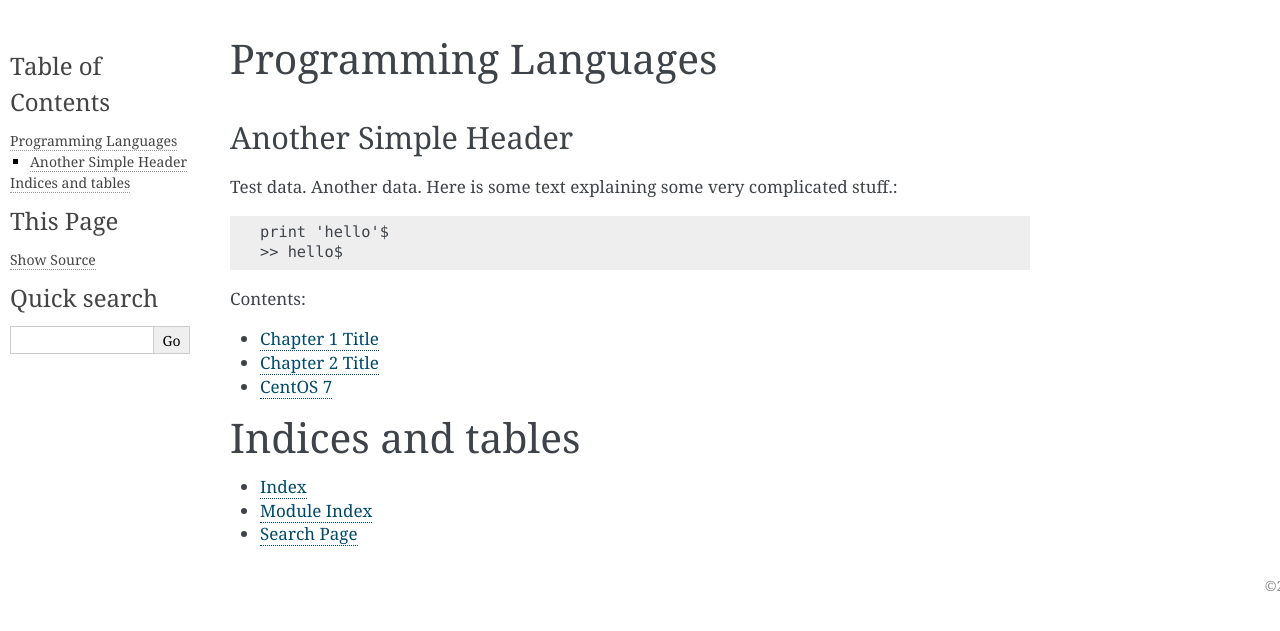
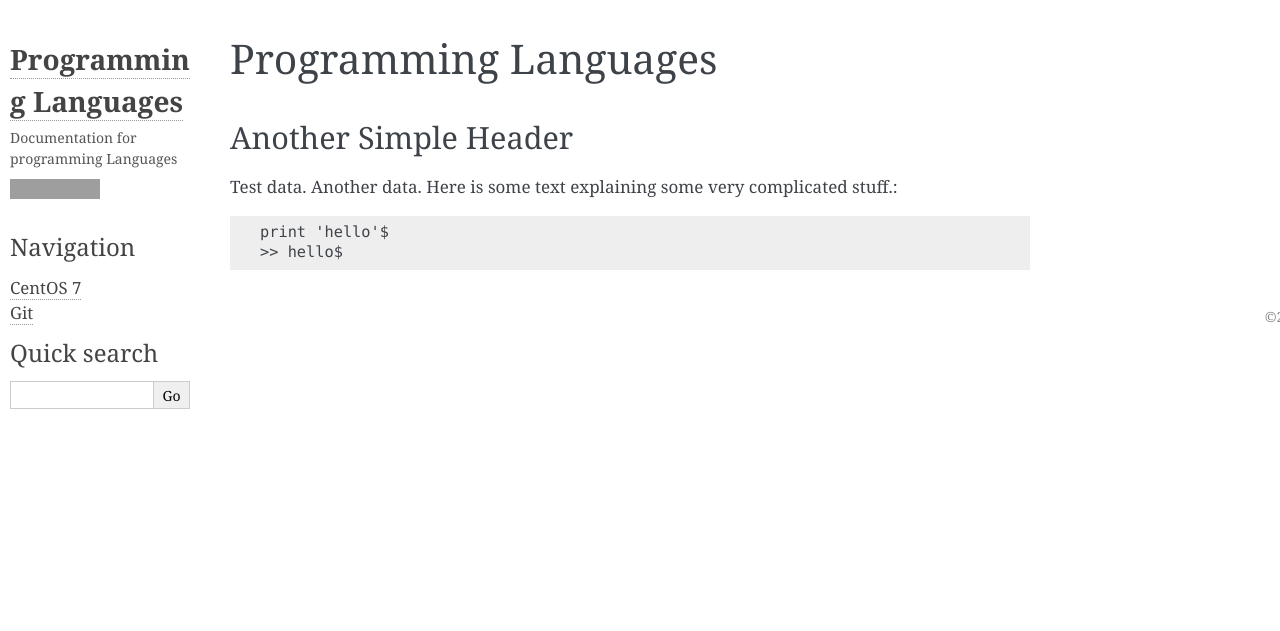
Before and after one commit to tuyennguyensiliconspots/ProgrammingLanguages, a Sphinx documentation site: the page built from source/index.rst, in a window 1280 px wide. Shown: the top 631 px of the page. Built offline with Sphinx 7.4.7, drawn with Linux system fonts in a browser that asks for light colours; grey boxes are pictures that could not be loaded.

Commit message:
Update Alabaster theme

```diff
--- a/source/conf.py
+++ b/source/conf.py
@@ -84,7 +84,19 @@ todo_include_todos = False
 # a list of builtin themes.
 #
 html_theme = 'alabaster'
+html_sidebars = {
+    '**': [
+        'about.html',
+        'navigation.html',
+        'relations.html',
+        'searchbox.html',
+        'donate.html',
+    ]
+}
 html_theme_options = {
+    'description': "Documentation for programming Languages",
+    'github_user': 'tuyennguyensiliconspots',
+    'github_repo': 'ProgrammingLanguages',
     "fixed_sidebar": "true",
     "show_powered_by": "false",
     "page_width": "1510px",
--- a/source/git.rst
+++ b/source/git.rst
@@ -1,3 +1,7 @@
+===============
+Git
+===============
+
 Chapter 1 Title
 ===============
 
--- a/source/index.rst
+++ b/source/index.rst
@@ -11,15 +11,7 @@ Here is some text explaining some very complicated stuff.::
 	>> hello$
 
 .. toctree::
-   :maxdepth: 1
-   :caption: Contents:
+    :hidden:
+    :glob:
 
-   git
-   centos7
-
-Indices and tables
-==================
-
-* :ref:`genindex`
-* :ref:`modindex`
-* :ref:`search`
+    *
```
Also changed, not shown: 13 other files.
